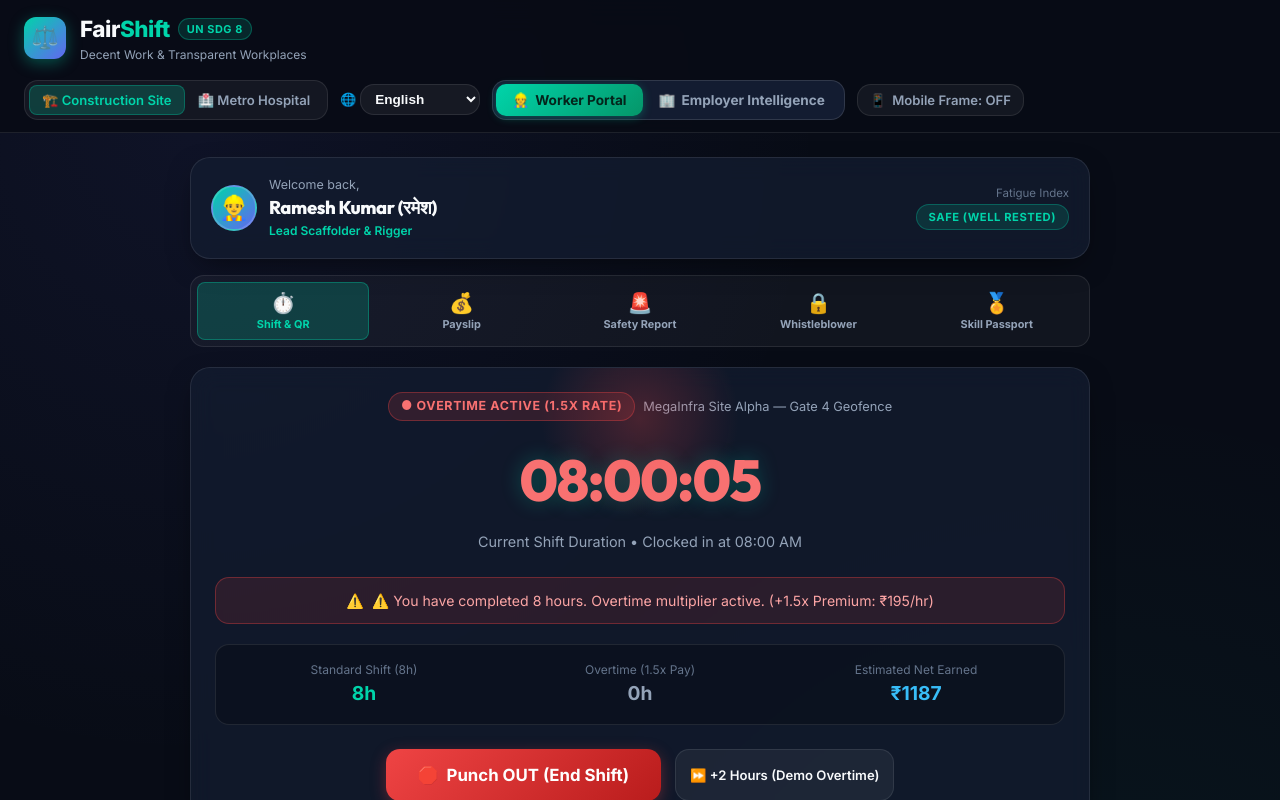
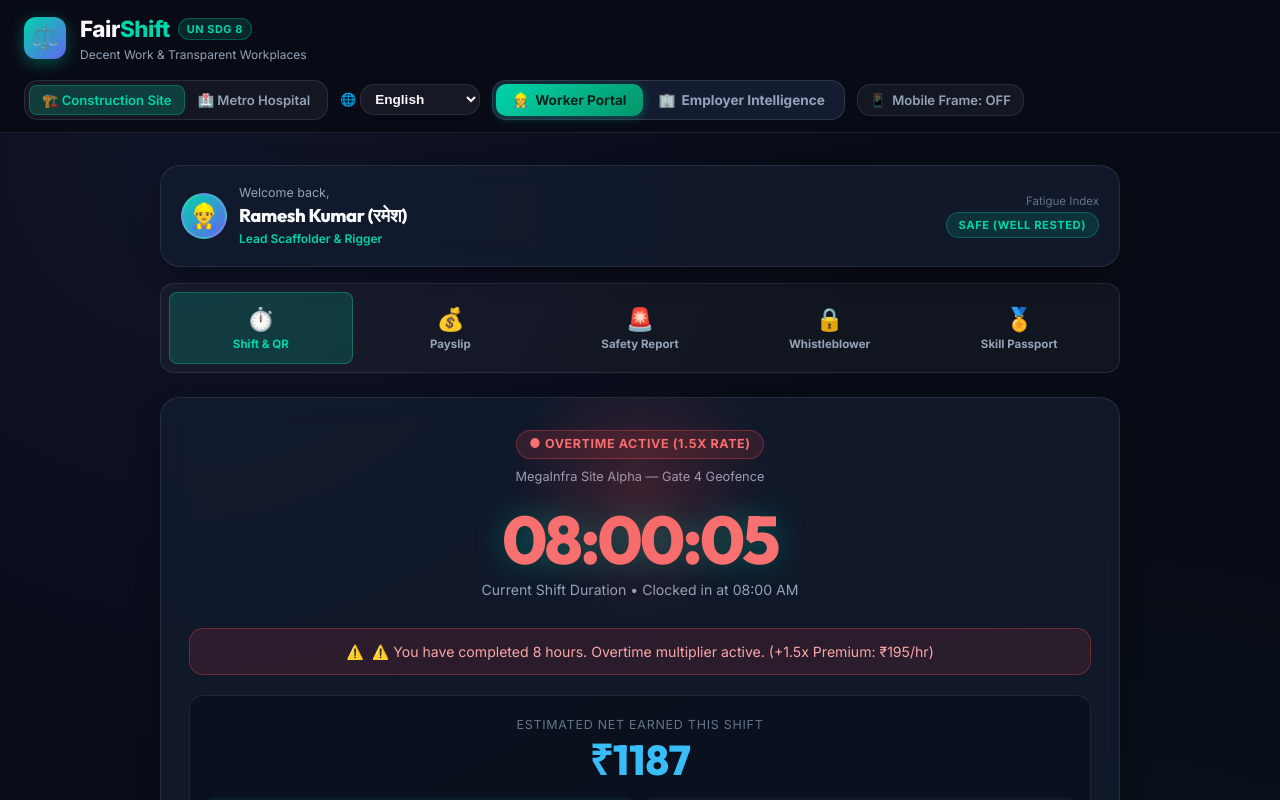
Before and after one commit to prince-rai88/FairShift, a React (Vite) app: page / in a window 1280 px wide. Shown: the top 800 px of the page. Built offline with nearby package versions, Linux system fonts and the light colour scheme.

Commit message:
first prototype

```diff
--- a/src/App.jsx
+++ b/src/App.jsx
@@ -273,7 +273,7 @@ export default function App() {
       />
 
       {/* Main Content Area */}
-      <main style={{ flex: 1, padding: '24px 16px' }}>
+      <main style={{ flex: 1, padding: '32px 20px' }}>
         {activeRole === 'worker' ? (
           <WorkerPortal
             worker={currentWorker}
--- a/src/components/worker/PayslipView.jsx
+++ b/src/components/worker/PayslipView.jsx
@@ -68,7 +68,7 @@ export default function PayslipView({ worker, sector, t }) {
       {/* Main Transparent Calculation Breakdown */}
       <div className="glass-panel" style={{ padding: '24px' }}>
         <h3 style={{ fontSize: '1.15rem', fontWeight: 700, marginBottom: '16px' }}>
-          Itemized Earnings & Social Security Breakdown
+          Earnings Breakdown — Full Transparency
         </h3>
 
         <div style={{ display: 'flex', flexDirection: 'column', gap: '12px' }}>
@@ -190,7 +190,7 @@ export default function PayslipView({ worker, sector, t }) {
             </div>
             <div style={{
               fontFamily: 'var(--font-display)',
-              fontSize: '2rem',
+              fontSize: '2.4rem',
               fontWeight: 800,
               color: '#F8FAFC'
             }}>
--- a/src/components/worker/ShiftTracker.jsx
+++ b/src/components/worker/ShiftTracker.jsx
@@ -89,7 +89,7 @@ export default function ShiftTracker({
 
       {/* Active Shift Card */}
       <div className="glass-panel" style={{
-        padding: '24px',
+        padding: '32px 28px',
         textAlign: 'center',
         position: 'relative',
         overflow: 'hidden'
@@ -100,38 +100,40 @@ export default function ShiftTracker({
           top: '-50px',
           left: '50%',
           transform: 'translateX(-50%)',
-          width: '200px',
-          height: '200px',
+          width: '280px',
+          height: '280px',
           borderRadius: '50%',
           background: activeShift
-            ? (isOvertime ? 'radial-gradient(circle, rgba(239, 68, 68, 0.25) 0%, transparent 70%)' : 'radial-gradient(circle, rgba(0, 212, 170, 0.25) 0%, transparent 70%)')
-            : 'radial-gradient(circle, rgba(99, 102, 241, 0.15) 0%, transparent 70%)',
+            ? (isOvertime ? 'radial-gradient(circle, rgba(239, 68, 68, 0.2) 0%, transparent 65%)' : 'radial-gradient(circle, rgba(0, 212, 170, 0.18) 0%, transparent 65%)')
+            : 'radial-gradient(circle, rgba(99, 102, 241, 0.12) 0%, transparent 65%)',
           pointerEvents: 'none'
         }} />
 
-        <div style={{ display: 'inline-flex', alignItems: 'center', gap: '8px', marginBottom: '16px' }}>
+        {/* Status Badge + Location */}
+        <div style={{ marginBottom: '20px' }}>
           <span className={`pill-badge ${activeShift ? (isOvertime ? 'pill-rose' : 'pill-teal') : 'pill-purple'}`}>
             {activeShift ? (isOvertime ? '● OVERTIME ACTIVE (1.5x Rate)' : '● ON-SITE SHIFT ACTIVE') : '○ NO ACTIVE SHIFT'}
           </span>
-          <span style={{ fontSize: '0.8rem', color: 'var(--text-secondary)' }}>
+          <div style={{ fontSize: '0.8rem', color: 'var(--text-secondary)', marginTop: '8px' }}>
             {activeShift ? activeShift.location : sector.location}
-          </span>
+          </div>
         </div>
 
         {/* Live Timer Display */}
         <div style={{
           fontFamily: 'var(--font-display)',
-          fontSize: '3.6rem',
+          fontSize: '4.2rem',
           fontWeight: 800,
-          letterSpacing: '-0.03em',
+          letterSpacing: '-0.04em',
           color: isOvertime ? '#F87171' : '#F8FAFC',
-          textShadow: activeShift ? '0 0 20px rgba(0, 212, 170, 0.3)' : 'none',
-          marginBottom: '8px'
+          textShadow: activeShift ? '0 0 30px rgba(0, 212, 170, 0.35)' : 'none',
+          marginBottom: '6px',
+          lineHeight: 1
         }}>
           {formatTime(elapsedSeconds)}
         </div>
 
-        <div style={{ fontSize: '0.9rem', color: 'var(--text-secondary)', marginBottom: '24px' }}>
+        <div style={{ fontSize: '0.88rem', color: 'var(--text-secondary)', marginBottom: '28px' }}>
           {activeShift
             ? `${t.currentShiftTime} • Clocked in at ${activeShift.startTime}`
             : t.noActiveShift}
@@ -157,47 +159,44 @@ export default function ShiftTracker({
           </div>
         )}
 
-        {/* Live Running Earnings Calculator */}
+        {/* Live Earnings — prominent center piece when shift is active */}
         {activeShift && (
           <div style={{
-            display: 'grid',
-            gridTemplateColumns: 'repeat(auto-fit, minmax(130px, 1fr))',
-            gap: '12px',
-            background: 'rgba(0, 0, 0, 0.25)',
-            padding: '16px',
+            background: 'rgba(0, 0, 0, 0.3)',
             borderRadius: 'var(--radius-md)',
-            marginBottom: '24px',
+            padding: '20px 16px',
+            marginBottom: '28px',
             border: '1px solid var(--border-subtle)'
           }}>
-            <div>
-              <div style={{ fontSize: '0.75rem', color: 'var(--text-muted)' }}>{t.standardHours}</div>
-              <div style={{ fontSize: '1.2rem', fontWeight: 700, color: '#00D4AA' }}>
-                {payCalculation.standardHours}h
+            {/* Net earned — hero number */}
+            <div style={{ marginBottom: '16px' }}>
+              <div style={{ fontSize: '0.78rem', color: 'var(--text-muted)', textTransform: 'uppercase', letterSpacing: '0.06em', marginBottom: '4px' }}>Estimated Net Earned This Shift</div>
+              <div style={{ fontFamily: 'var(--font-display)', fontSize: '2.6rem', fontWeight: 800, color: '#38BDF8', lineHeight: 1 }}>
+                ₹{payCalculation.netTakeHome}
               </div>
             </div>
-            <div>
-              <div style={{ fontSize: '0.75rem', color: 'var(--text-muted)' }}>{t.overtimeHours}</div>
-              <div style={{ fontSize: '1.2rem', fontWeight: 700, color: payCalculation.overtimeHours > 0 ? '#F87171' : 'var(--text-secondary)' }}>
-                {payCalculation.overtimeHours}h
+            {/* Secondary stats row */}
+            <div style={{ display: 'grid', gridTemplateColumns: '1fr 1fr', gap: '12px' }}>
+              <div style={{ background: 'rgba(0, 212, 170, 0.07)', borderRadius: 'var(--radius-sm)', padding: '12px' }}>
+                <div style={{ fontSize: '0.72rem', color: 'var(--text-muted)' }}>{t.standardHours}</div>
+                <div style={{ fontSize: '1.35rem', fontWeight: 700, color: '#00D4AA' }}>{payCalculation.standardHours}h</div>
               </div>
-            </div>
-            <div>
-              <div style={{ fontSize: '0.75rem', color: 'var(--text-muted)' }}>Estimated Net Earned</div>
-              <div style={{ fontSize: '1.2rem', fontWeight: 700, color: '#38BDF8' }}>
-                ₹{payCalculation.netTakeHome}
+              <div style={{ background: payCalculation.overtimeHours > 0 ? 'rgba(239,68,68,0.08)' : 'rgba(255,255,255,0.03)', borderRadius: 'var(--radius-sm)', padding: '12px' }}>
+                <div style={{ fontSize: '0.72rem', color: 'var(--text-muted)' }}>{t.overtimeHours}</div>
+                <div style={{ fontSize: '1.35rem', fontWeight: 700, color: payCalculation.overtimeHours > 0 ? '#F87171' : 'var(--text-secondary)' }}>{payCalculation.overtimeHours}h</div>
               </div>
             </div>
           </div>
         )}
 
-        {/* Action Punch Buttons */}
-        <div style={{ display: 'flex', justifyContent: 'center', gap: '14px', flexWrap: 'wrap' }}>
+        {/* Hero Punch Action Button — full width, unmissable */}
         {!activeShift ? (
-            <>
+          <div style={{ display: 'flex', flexDirection: 'column', gap: '10px' }}>
             <button
+              id="punch-in-btn"
               onClick={handleScanQr}
               className="btn-primary pulse-target"
-                style={{ padding: '16px 32px', fontSize: '1.05rem' }}
+              style={{ width: '100%', padding: '18px', fontSize: '1.1rem', borderRadius: 'var(--radius-md)' }}
             >
               <span>📷</span> {t.simulatedQr}
             </button>
@@ -211,32 +210,31 @@ export default function ShiftTracker({
                 setElapsedSeconds(0);
               }}
               className="btn-secondary"
-                style={{ padding: '16px 24px', fontSize: '0.95rem' }}
+              style={{ width: '100%', padding: '14px', fontSize: '0.95rem' }}
             >
-                <span>⚡</span> Quick Punch IN
+              <span>⚡</span> Quick Punch IN (No QR)
             </button>
-            </>
+          </div>
         ) : (
-            <>
+          <div style={{ display: 'flex', flexDirection: 'column', gap: '10px' }}>
             <button
+              id="punch-out-btn"
               onClick={handlePunchOut}
               className="btn-danger"
-                style={{ padding: '16px 32px', fontSize: '1.05rem' }}
+              style={{ width: '100%', padding: '18px', fontSize: '1.1rem', borderRadius: 'var(--radius-md)' }}
             >
               <span>🛑</span> {t.checkOutBtn}
             </button>
-              {/* Fast Forward button to test 8h overtime easily for judges */}
             <button
               onClick={() => setElapsedSeconds(prev => prev + 3600 * 2)}
               className="btn-secondary"
-                title="Simulation helper: advance 2 hours to showcase overtime calculation"
-                style={{ fontSize: '0.82rem', padding: '10px 14px' }}
+              title="Demo helper: advance 2 hours to showcase overtime"
+              style={{ width: '100%', fontSize: '0.85rem', padding: '11px' }}
             >
               ⏩ +2 Hours (Demo Overtime)
             </button>
-            </>
+          </div>
         )}
-        </div>
       </div>
 
       {/* Simulated QR Code Scanning Modal */}
--- a/src/components/worker/WorkerPortal.jsx
+++ b/src/components/worker/WorkerPortal.jsx
@@ -30,7 +30,7 @@ export default function WorkerPortal({
 
   return (
     <div style={{
-      maxWidth: isMobileFrame ? '440px' : '900px',
+      maxWidth: isMobileFrame ? '440px' : '960px',
       margin: '0 auto',
       transition: 'all 0.3s ease'
     }}>
@@ -110,15 +110,15 @@ export default function WorkerPortal({
           </div>
         </div>
 
-        {/* Navigation Tabs (Big touch targets for low-end phone & low-literacy) */}
+        {/* Navigation Tabs — large, clear touch targets */}
         <div style={{
           display: 'grid',
           gridTemplateColumns: 'repeat(5, 1fr)',
           gap: '6px',
           background: 'rgba(255, 255, 255, 0.04)',
-          padding: '6px',
+          padding: '8px',
           borderRadius: 'var(--radius-md)',
-          marginBottom: '20px',
+          marginBottom: '24px',
           border: '1px solid var(--border-subtle)'
         }}>
           {[
@@ -136,17 +136,17 @@ export default function WorkerPortal({
                 flexDirection: 'column',
                 alignItems: 'center',
                 justifyContent: 'center',
-                padding: '8px 4px',
+                padding: '12px 4px',
                 borderRadius: 'var(--radius-sm)',
-                background: activeTab === tab.id ? 'rgba(0, 212, 170, 0.2)' : 'transparent',
+                background: activeTab === tab.id ? 'rgba(0, 212, 170, 0.18)' : 'transparent',
                 color: activeTab === tab.id ? '#00D4AA' : 'var(--text-secondary)',
                 border: activeTab === tab.id ? '1px solid rgba(0, 212, 170, 0.35)' : '1px solid transparent',
                 transition: 'all 0.2s',
-                gap: '2px'
+                gap: '4px'
               }}
             >
-              <span style={{ fontSize: '1.25rem' }}>{tab.icon}</span>
-              <span style={{ fontSize: '0.68rem', fontWeight: 700 }}>{tab.label}</span>
+              <span style={{ fontSize: '1.4rem' }}>{tab.icon}</span>
+              <span style={{ fontSize: '0.72rem', fontWeight: 700 }}>{tab.label}</span>
             </button>
           ))}
         </div>
```
Lines whose indentation alone changed are shown as unchanged.
